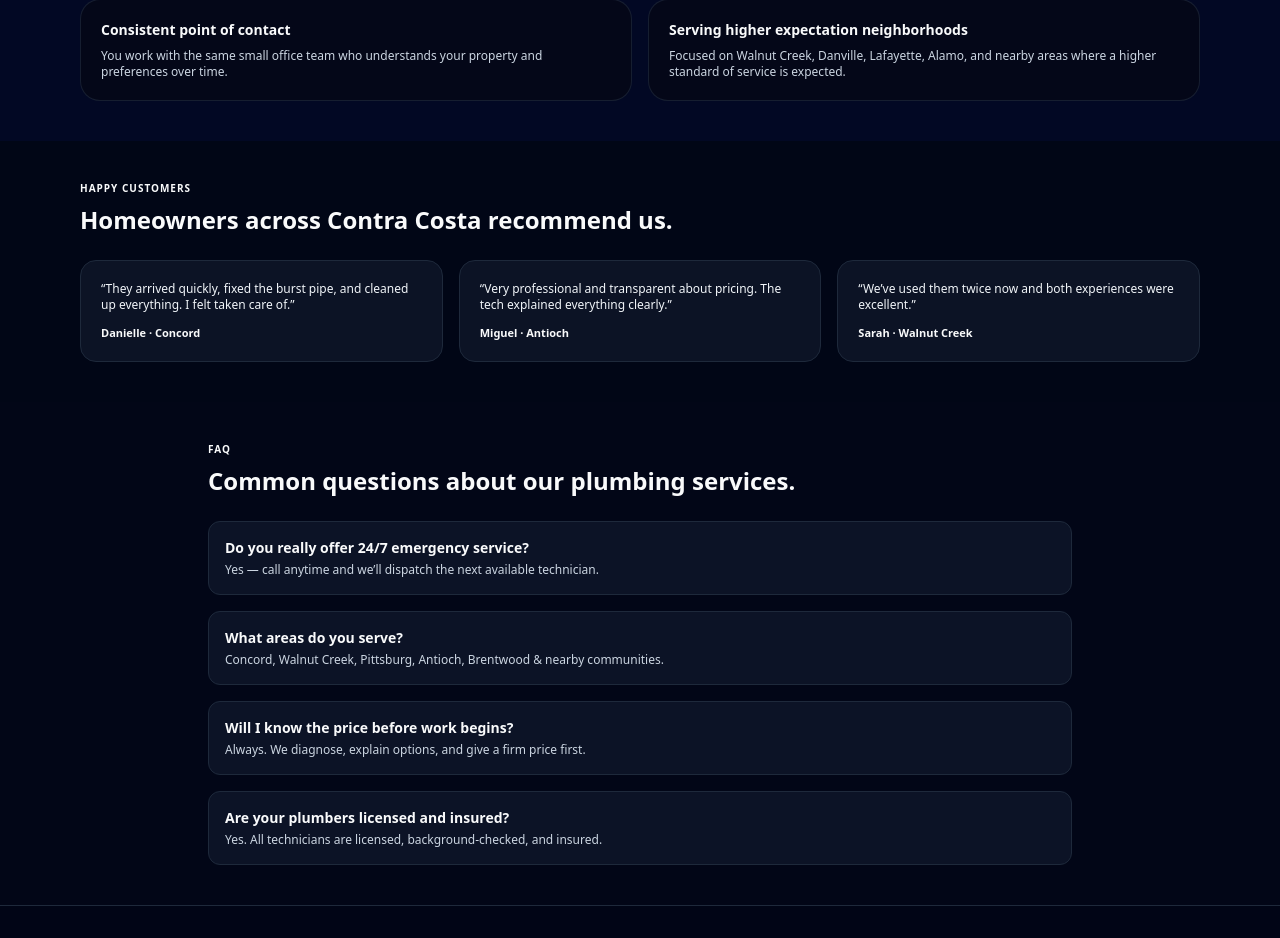
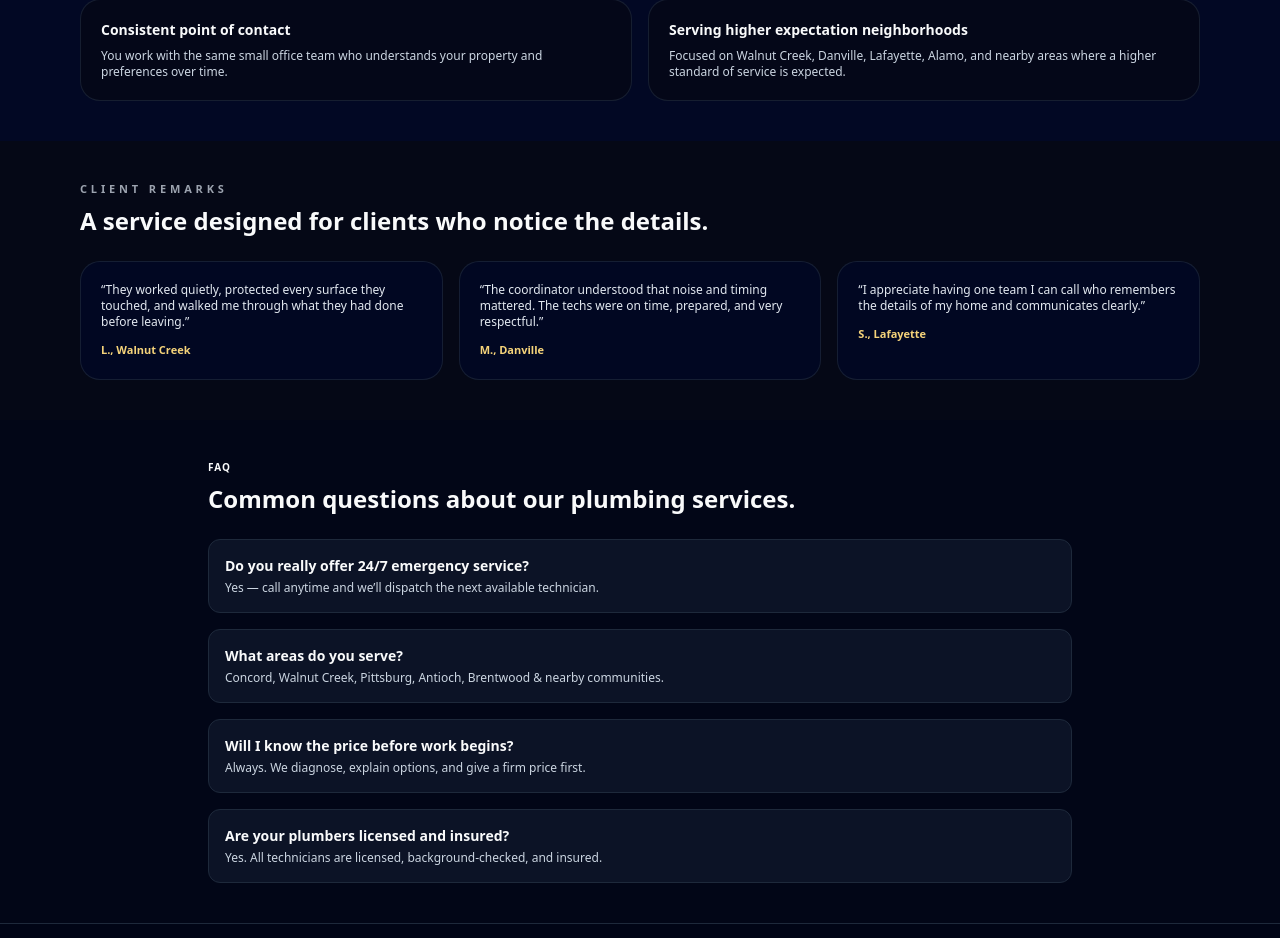
Before and after one commit to mattgoodin16/PLUMBER-PREVIEW, a Next.js app: page / in a window 1280 px wide. Shown: the part 1325-2263 px from the top of the page. Built offline with nearby package versions, Linux system fonts and the light colour scheme.

Commit message:
Update Testimonials.tsx

```diff
--- a/components/Testimonials.tsx
+++ b/components/Testimonials.tsx
@@ -1,38 +1,37 @@
 const quotes = [
   {
-    name: "Danielle · Concord",
-    body: "They arrived quickly, fixed the burst pipe, and cleaned up everything. I felt taken care of."
+    name: "L., Walnut Creek",
+    body: "They worked quietly, protected every surface they touched, and walked me through what they had done before leaving."
   },
   {
-    name: "Miguel · Antioch",
-    body: "Very professional and transparent about pricing. The tech explained everything clearly."
+    name: "M., Danville",
+    body: "The coordinator understood that noise and timing mattered. The techs were on time, prepared, and very respectful."
   },
   {
-    name: "Sarah · Walnut Creek",
-    body: "We’ve used them twice now and both experiences were excellent."
+    name: "S., Lafayette",
+    body: "I appreciate having one team I can call who remembers the details of my home and communicates clearly."
   }
 ];
 
 export default function Testimonials() {
   return (
-    <section className="bg-slate-950/90">
+    <section className="bg-luxeInk">
       <div className="mx-auto max-w-6xl px-4 py-10">
-        <p className="text-[10px] uppercase tracking-widest text-brandLightBlue font-semibold">
-          Happy customers
+        <p className="text-[11px] font-semibold uppercase tracking-[0.35em] text-luxeMuted">
+          Client remarks
         </p>
-
-        <h2 className="mt-2 text-xl sm:text-2xl font-semibold">
-          Homeowners across Contra Costa recommend us.
+        <h2 className="mt-2 text-xl font-semibold sm:text-2xl text-luxeIvory">
+          A service designed for clients who notice the details.
         </h2>
 
         <div className="mt-6 grid gap-4 md:grid-cols-3">
           {quotes.map((q) => (
             <figure
               key={q.name}
-              className="p-5 rounded-2xl bg-slate-900/80 border border-slate-800"
+              className="rounded-xl2 border border-slate-800/70 bg-luxeNavySoft/90 p-5 shadow-luxeSoft/50"
             >
-              <p className="text-xs text-slate-100">“{q.body}”</p>
-              <figcaption className="mt-3 text-[11px] font-semibold text-brandLightBlue">
+              <p className="text-xs text-slate-200">“{q.body}”</p>
+              <figcaption className="mt-3 text-[11px] font-semibold text-luxeGold">
                 {q.name}
               </figcaption>
             </figure>
```
